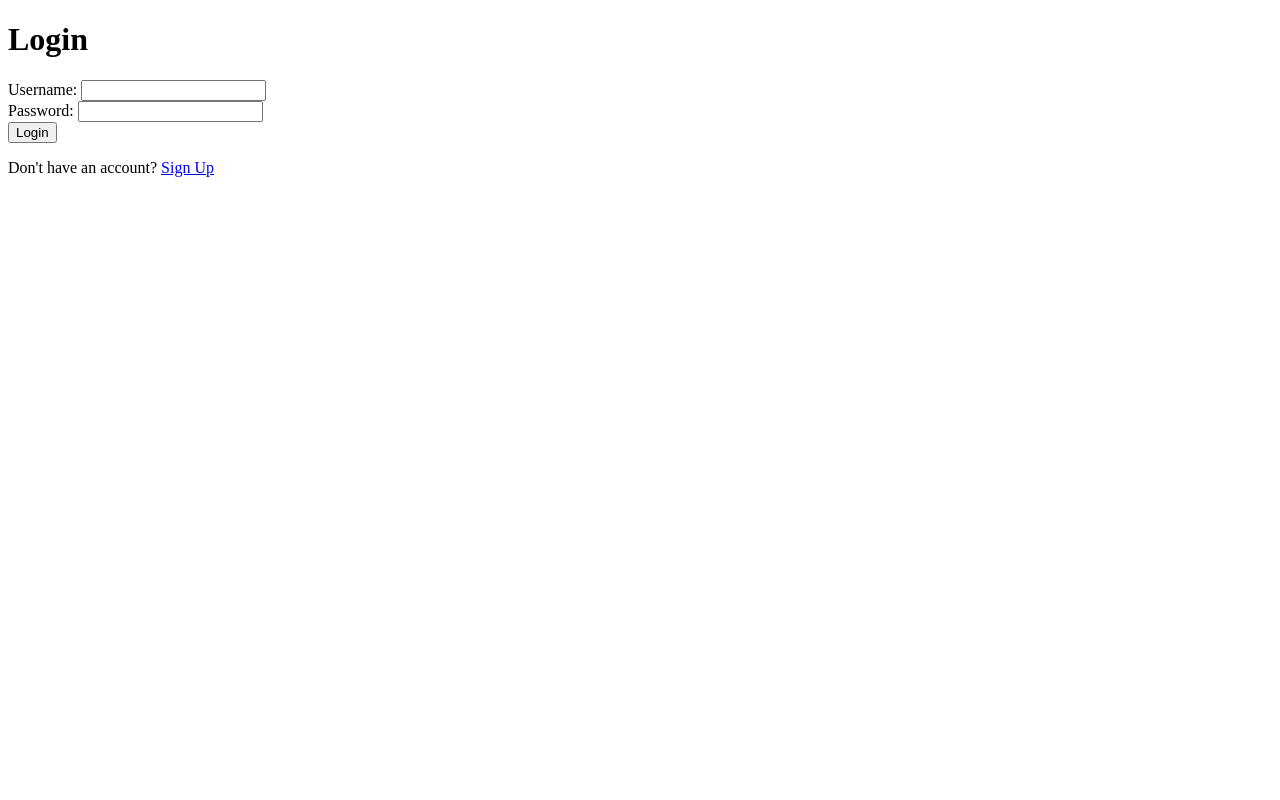
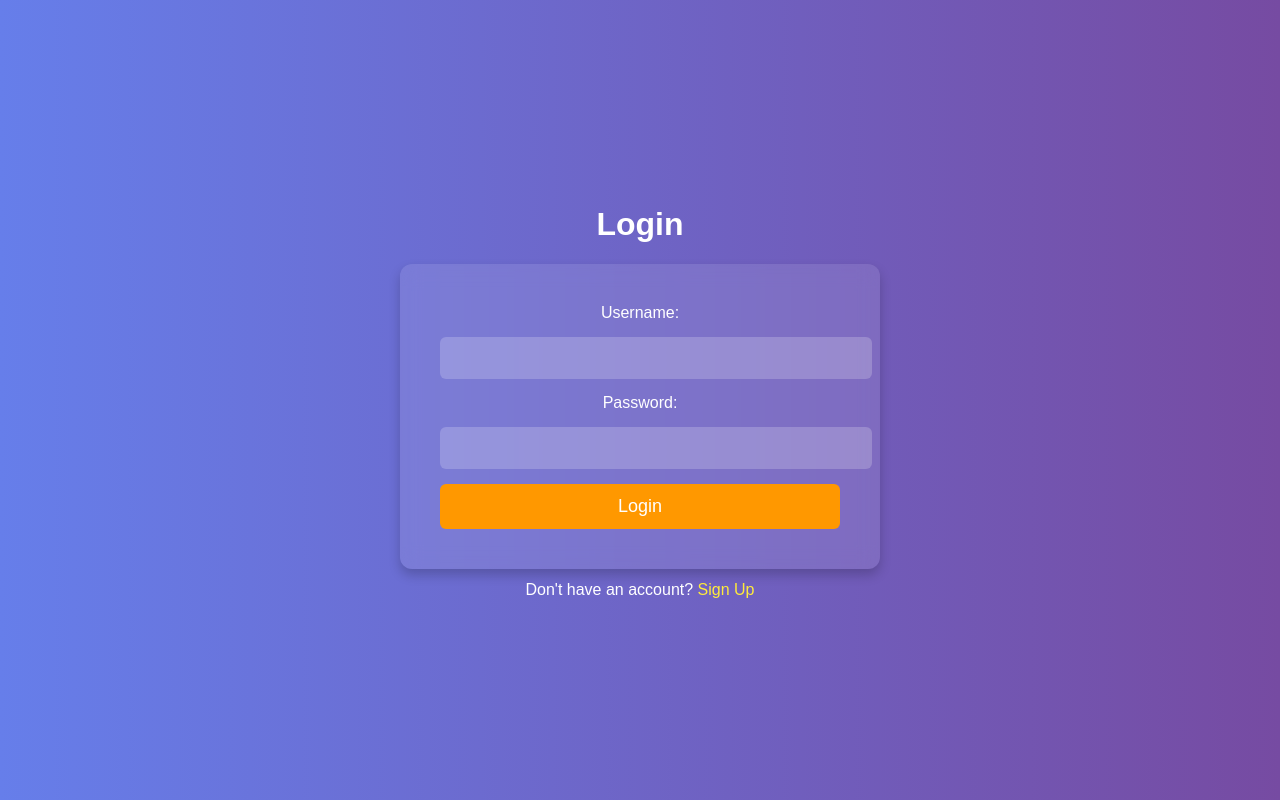
Before and after one commit to Thoran37/AutomaticFormFiIler, a browser extension: page form-filler/extension/login.html in a window 1280 px wide. Drawn offline with Linux system fonts and the light colour scheme.

Commit message:
added css

```diff
--- /dev/null
+++ b/form-filler/extension/index.css
@@ -0,0 +1,77 @@
+/* Apply global styles */
+body {
+    font-family: Arial, sans-serif;
+    background: linear-gradient(to right, #667eea, #764ba2);
+    color: white;
+    display: flex;
+    flex-direction: column;
+    align-items: center;
+    justify-content: center;
+    height: 100vh;
+    margin: 0;
+  }
+
+  /* Style the login container (increased size) */
+  form {
+    background: rgba(255, 255, 255, 0.1);
+    padding: 40px; /* Increased padding for a larger box */
+    border-radius: 12px;
+    backdrop-filter: blur(10px);
+    box-shadow: 0 6px 12px rgba(0, 0, 0, 0.2);
+    text-align: center;
+    width: 400px; /* Increased width */
+  }
+
+  /* Style input fields */
+  input {
+    width: 100%;
+    padding: 12px 20px 12px 12px; /* Adjust right padding to push text left */
+    margin: 15px 0;
+    border: none;
+    border-radius: 6px;
+    outline: none;
+    font-size: 16px;
+    text-align: left;
+  }
+
+  /* Special styling for input fields */
+  input[type="text"],
+  input[type="password"] {
+    background: rgba(255, 255, 255, 0.2);
+    color: white;
+  }
+
+  input::placeholder {
+    color: #ddd;
+  }
+
+  /* Style the button */
+  button {
+    width: 100%;
+    padding: 12px;
+    background: #ff9800;
+    color: white;
+    border: none;
+    border-radius: 6px;
+    font-size: 18px;
+    cursor: pointer;
+    transition: 0.3s;
+  }
+
+  button:hover {
+    background: #e68900;
+  }
+
+  /* Style the sign-up link */
+  p {
+    margin-top: 12px;
+  }
+
+  a {
+    color: #ffeb3b;
+    text-decoration: none;
+  }
+
+  a:hover {
+    text-decoration: underline;
+  }
--- a/form-filler/extension/login.html
+++ b/form-filler/extension/login.html
@@ -3,6 +3,8 @@
   <head>
     <meta charset="UTF-8" />
     <meta name="viewport" content="width=device-width, initial-scale=1.0" />
+    <link rel="stylesheet" href="index.css" />
+
     <title>Login</title>
   </head>
   <body>
```
